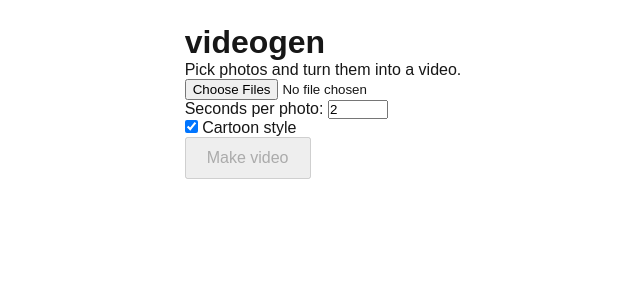
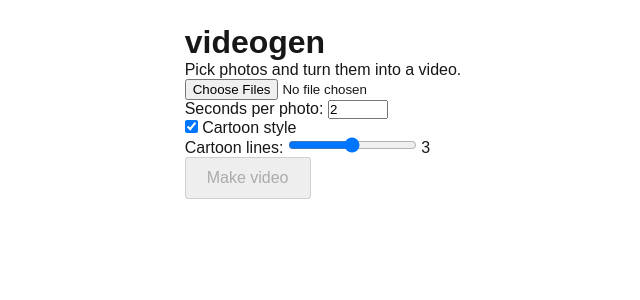
Before and after one commit to akku17126-del/akku17126-9436, a Next.js app: page / in a window 1280 px wide. Shown: the top 300 px of the page, without its empty margins (317-957 px from the left). Built offline with nearby package versions, Linux system fonts and the light colour scheme.

Commit message:
cartoon line slider

```diff
--- a/app/page.js
+++ b/app/page.js
@@ -1,7 +1,7 @@
 'use client';
 import { useRef, useState } from 'react';
 
-function cartoonize(img) {
+function cartoonize(img, thr) {
   const s = Math.min(720 / img.width, 1280 / img.height, 1);
   const w = Math.round(img.width * s);
   const h = Math.round(img.height * s);
@@ -26,7 +26,7 @@ function cartoonize(img) {
       if (y > 0 && y < h - 1 && px > 0 && px < w - 1) {
         const gx = -g[i - w - 1] - 2 * g[i - 1] - g[i + w - 1] + g[i - w + 1] + 2 * g[i + 1] + g[i + w + 1];
         const gy = -g[i - w - 1] - 2 * g[i - w] - g[i - w + 1] + g[i + w - 1] + 2 * g[i + w] + g[i + w + 1];
-        edge = Math.abs(gx) + Math.abs(gy) > 140;
+        edge = Math.abs(gx) + Math.abs(gy) > thr;
       }
       const o = i * 4;
       if (edge) {
@@ -46,6 +46,7 @@ export default function Home() {
   const [files, setFiles] = useState([]);
   const [secs, setSecs] = useState(2);
   const [cartoon, setCartoon] = useState(true);
+  const [lines, setLines] = useState(3);
   const [url, setUrl] = useState('');
   const [busy, setBusy] = useState(false);
   const canvasRef = useRef(null);
@@ -65,7 +66,7 @@ export default function Home() {
     if (cartoon) {
       const out = [];
       for (const im of imgs) {
-        out.push(cartoonize(im));
+        out.push(cartoonize(im, 260 - lines * 40));
         await wait(10);
       }
       imgs = out;
@@ -114,6 +115,12 @@ export default function Home() {
           Cartoon style
         </label>
       </p>
+      <p>
+        Cartoon lines:{' '}
+        <input type="range" min="1" max="5" value={lines}
+          onChange={(e) => setLines(Number(e.target.value))} />
+        {' '}{lines}
+      </p>
       <button onClick={make} disabled={busy || !files.length}
         style={{ padding: '10px 20px', fontSize: 16 }}>
         {busy ? 'Making video...' : 'Make video'}
```
